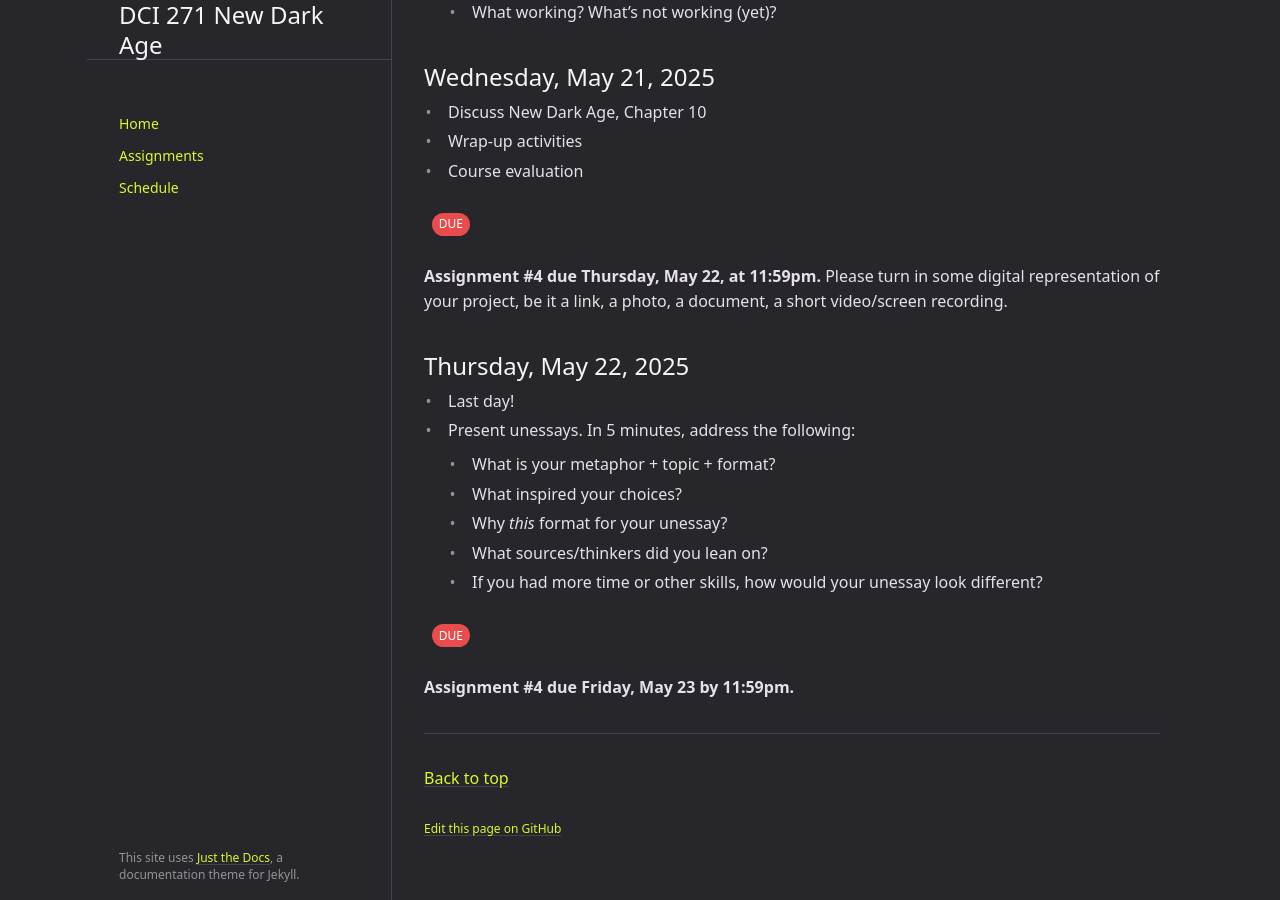
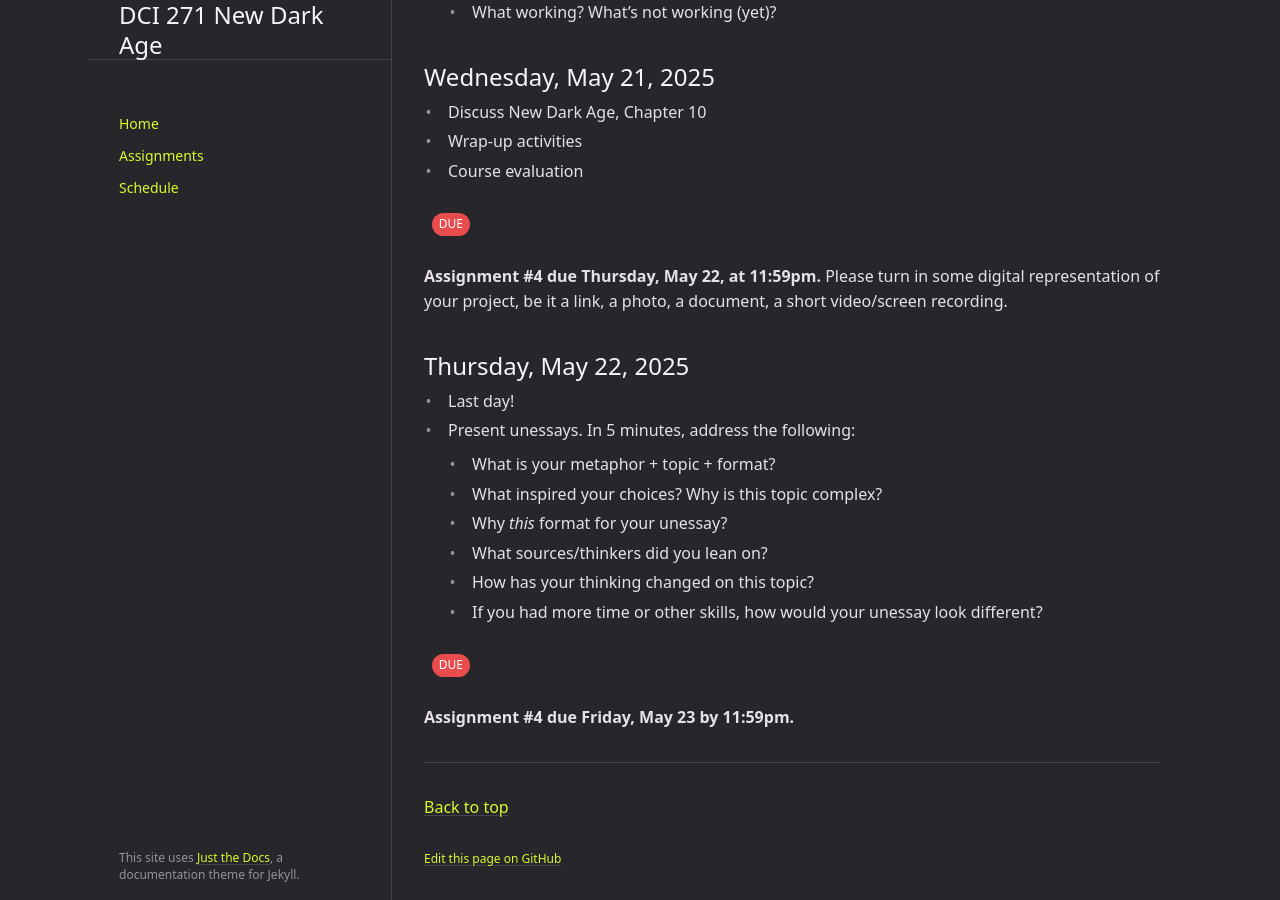
Before and after one commit to mackenziekbrooks/dci271-s25-newdarkage, a Jekyll site: the page built from docs/schedule.md, in a window 1280 px wide and 900 px high, scrolled down 3932 px. Built offline with Jekyll 4.4.1, drawn with Linux system fonts in a browser that asks for light colours; cached includes are drawn as plain includes.

Commit message:
questions

```diff
--- a/docs/schedule.md
+++ b/docs/schedule.md
@@ -165,9 +165,10 @@ Please turn in some digital representation of your project, be it a link, a phot
 * Last day!
 * Present unessays. In 5 minutes, address the following:
   * What is your metaphor + topic + format?
-  * What inspired your choices?
+  * What inspired your choices? Why is this topic complex?
   * Why *this* format for your unessay?
   * What sources/thinkers did you lean on?
+  * How has your thinking changed on this topic?
   * If you had more time or other skills, how would your unessay look different?
 
 Due
```
